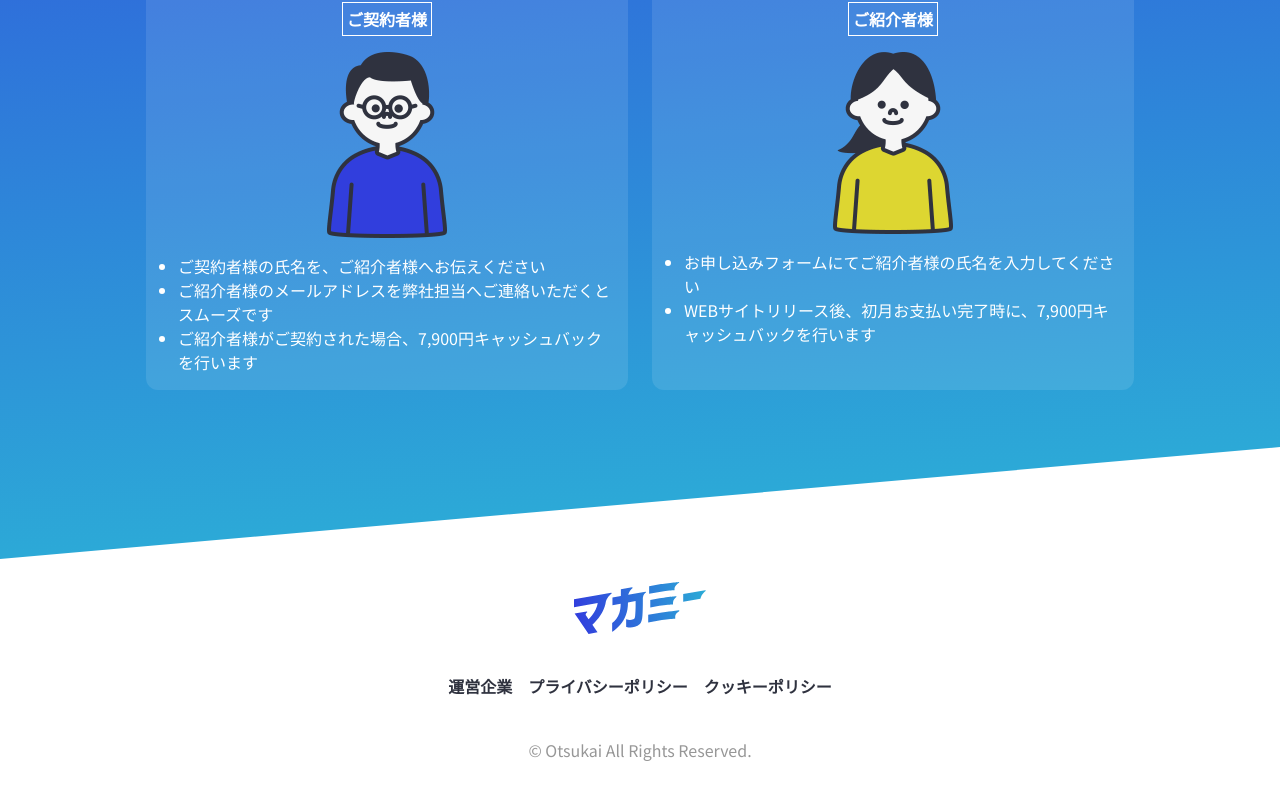
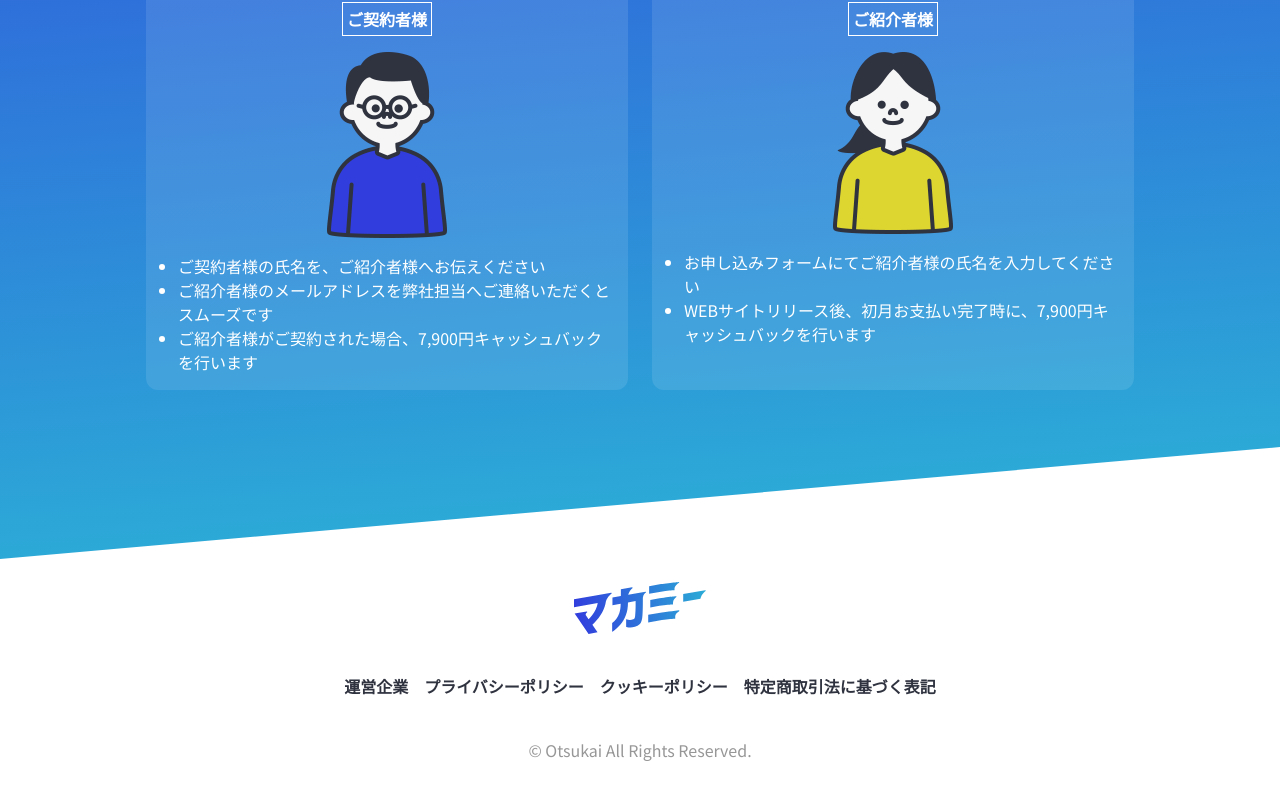
Before and after one commit to Otsukai-Inc/makame-lp, a Next.js app: page / in a window 1280 px wide. Shown: the part 7025-7825 px from the top of the page. Built offline with nearby package versions, Linux system fonts and the light colour scheme; no server answers.

Commit message:
特商法追加

```diff
--- a/app/page.tsx
+++ b/app/page.tsx
@@ -375,6 +375,7 @@ export default function Home() {
               // {href: 'https://otsukaimangatokyo.freshdesk.com/support/solutions/articles/35000032529', text: '利用規約'}, // 弁護士間に合ってないのでいったん消す
               {href: 'https://otsukaimangatokyo.freshdesk.com/support/solutions/articles/35000086437', text: 'プライバシーポリシー'},
               {href: 'https://sites.google.com/otsukai.com/makame-cookie-policy', text: 'クッキーポリシー'},
+              {text:'特定商取引法に基づく表記', href:'https://sites.google.com/otsukai.com/makame-law/'},
             ].map(({href, text}, index) => (
               <li key={index} className='px-2'>
                 <a href={href} target='_blank'>{text}</a>
```
